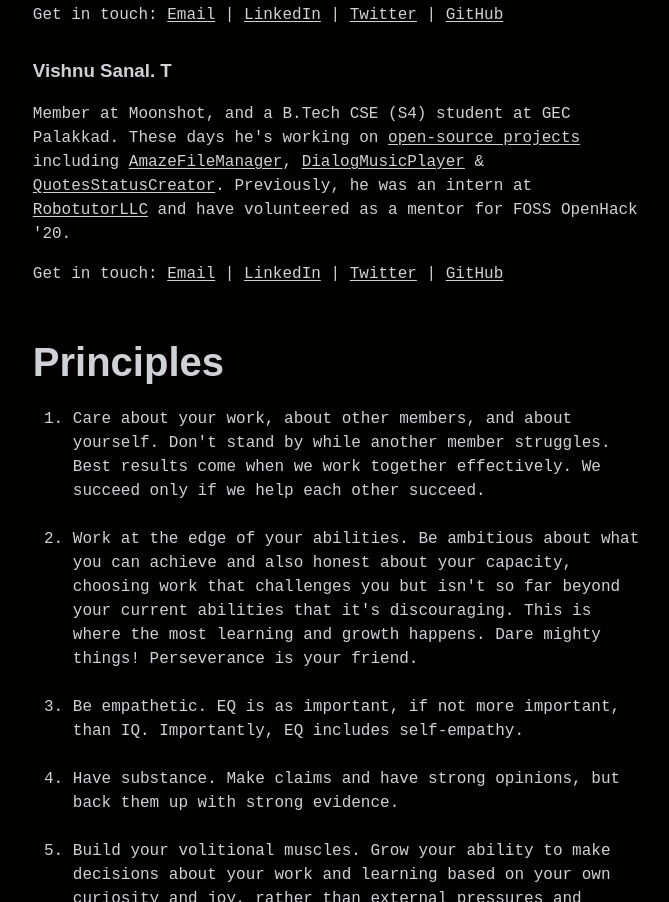
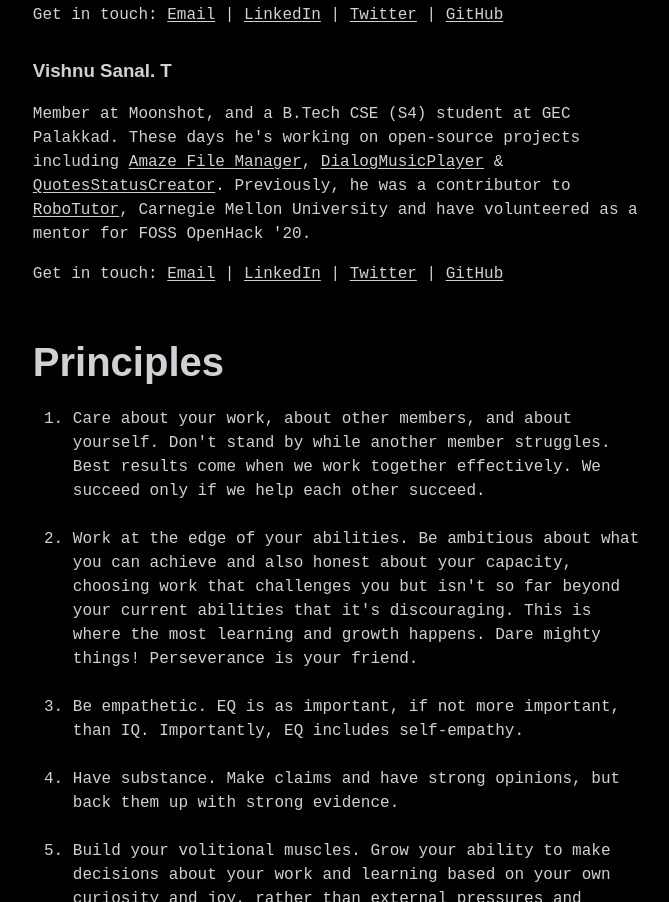
Before and after one commit to moonshotgecpkd/moonshotgecpkd.github.io, a plain HTML site: page index.html in a window 1280 px wide. Shown: the part 1220-2122 px from the top of the page, without its empty margins (300-969 px from the left). Drawn offline with Linux system fonts and the light colour scheme.

Commit message:
apply requested changes

```diff
--- a/index.html
+++ b/index.html
@@ -57,7 +57,7 @@
       </p>
       <h3>Vishnu Sanal. T</h3>
       <p>
-        Member at Moonshot, and a B.Tech CSE (S4) student at GEC Palakkad. These days he's working on <a href="https://www.GitHub.com/VishnuSanal/">open-source projects</a> including <a href="https://www.GitHub.com/TeamAmaze/AmazeFileManager">AmazeFileManager</a>, <a href="https://www.GitHub.com/VishnuSanal/DialogMusicPlayer">DialogMusicPlayer</a> & <a href="https://www.GitHub.com/VishnuSanal/QuotesStatusCreator">QuotesStatusCreator</a>. Previously, he was an intern at <a href="https://github.com/RobotutorLLC">RobotutorLLC</a> and have volunteered as a mentor for FOSS OpenHack '20.
+        Member at Moonshot, and a B.Tech CSE (S4) student at GEC Palakkad. These days he's working on open-source projects including <a href="https://www.GitHub.com/TeamAmaze/AmazeFileManager">Amaze File Manager</a>, <a href="https://www.GitHub.com/VishnuSanal/DialogMusicPlayer">DialogMusicPlayer</a> & <a href="https://www.GitHub.com/VishnuSanal/QuotesStatusCreator">QuotesStatusCreator</a>. Previously, he was a contributor to <a href="https://www.cmu.edu/scs/robotutor/index.html">RoboTutor</a>, Carnegie Mellon University and have volunteered as a mentor for FOSS OpenHack '20.
       </p>
       <p>Get in touch:
       <a href="mailto:t.v.s10123@gmail.com">Email</a> |
```
